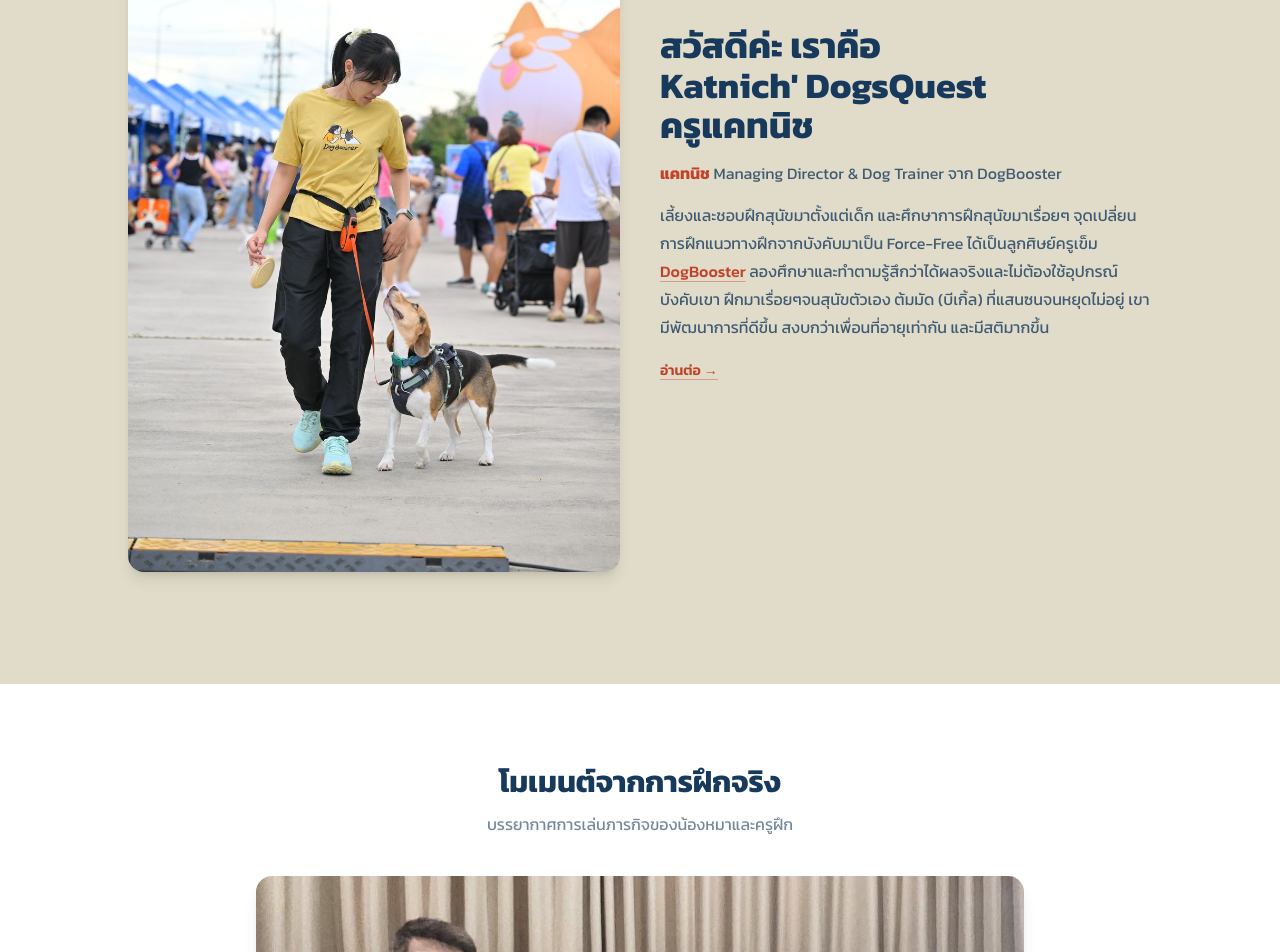
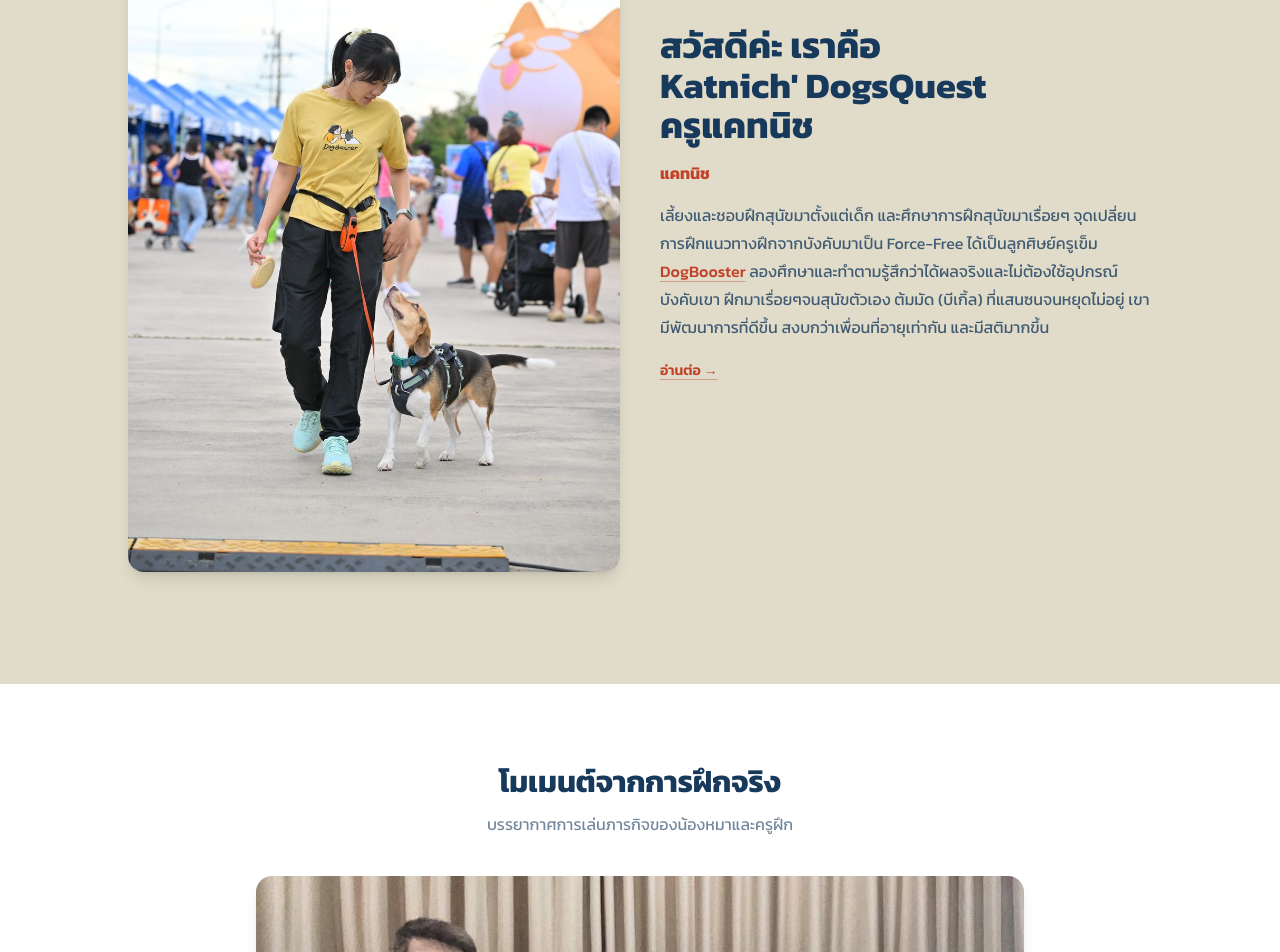
Before and after one commit to katnichstudio-ctrl/katnichpawquest, a Next.js app: page / in a window 1280 px wide. Shown: the part 1750-2702 px from the top of the page. Built offline with nearby package versions, Linux system fonts and the light colour scheme.

Commit message:
Remove Managing Director & Dog Trainer title from both bio sections

```diff
--- a/src/components/TrainerAbout.tsx
+++ b/src/components/TrainerAbout.tsx
@@ -34,8 +34,7 @@ export default function TrainerAbout() {
         </h2>
 
         <p className="mt-4 text-brand-navy/80">
-          <span className="font-bold text-brand-terracotta">แคทนิช</span>{" "}
-          Managing Director &amp; Dog Trainer จาก DogBooster
+          <span className="font-bold text-brand-terracotta">แคทนิช</span>
         </p>
 
         <p className="mt-4 leading-7 text-brand-navy/80">
@@ -67,9 +66,6 @@ export default function TrainerAbout() {
 
               <p className="mt-3 font-semibold text-brand-navy">
                 ครูแคทนิช · นิชา สุบิน
-              </p>
-              <p className="text-sm text-brand-navy/70">
-                Managing Director &amp; Dog Trainer
               </p>
               <a
                 href="https://www.instagram.com/katnich.dogsquest"
```
